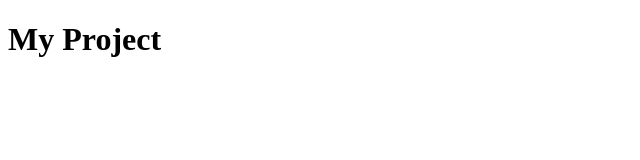
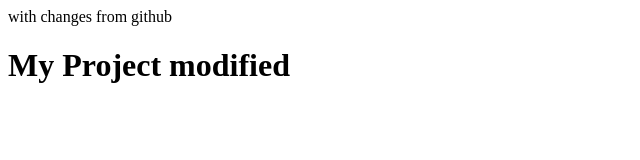
Before and after one commit to tania-kuzmenko/my-project, a plain HTML site: page index.html in a window 1280 px wide. Shown: the whole page, without its empty margins (0-640 px from the left). Drawn offline with Linux system fonts and the light colour scheme.

Commit message:
Update index.html

```diff
--- a/index.html
+++ b/index.html
@@ -5,7 +5,8 @@
   <meta http-equiv="X-UA-Compatible" content="IE=edge">
   <meta name="viewport" content="width=device-width, initial-scale=1.0">
   <title>My Project</title>
-  <h1>My Project</h1>
+  with changes from github
+  <h1>My Project modified</h1>
 </head>
 <body>
 
```
